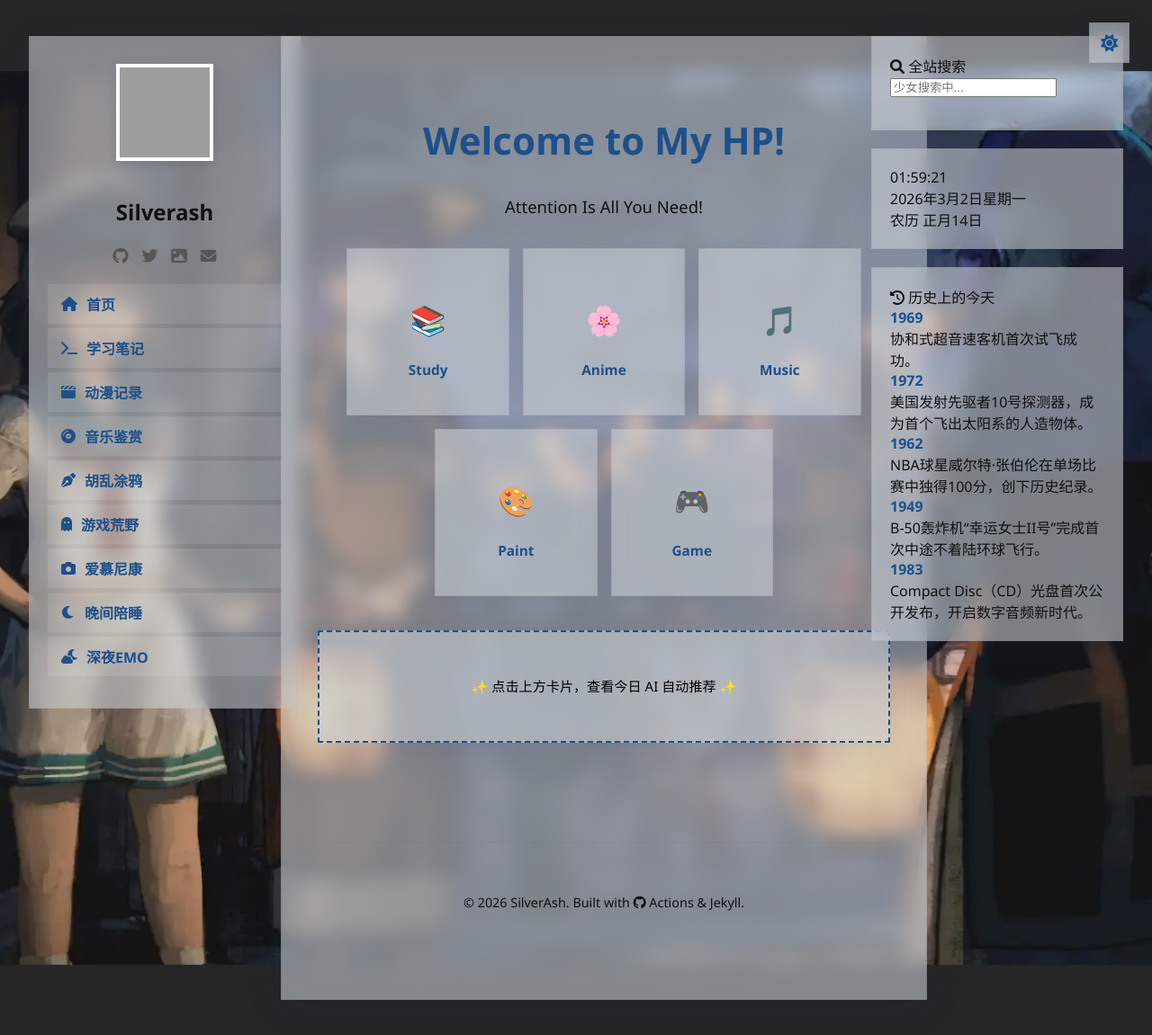
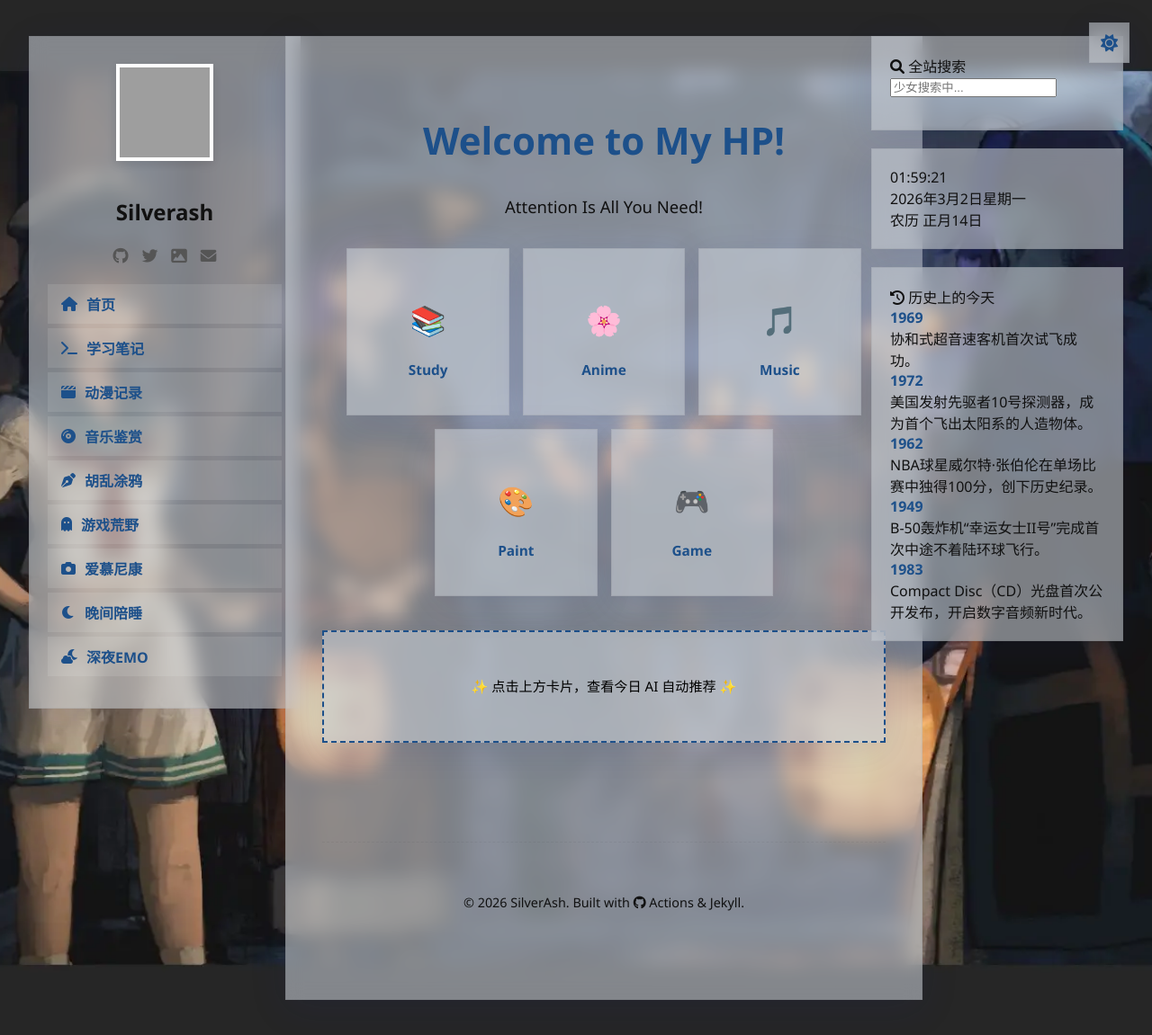
Before and after one commit to SiIverAsh/siiverash.github.io, a Jekyll site: the page built from index.md, in a window 1280 px wide and 1152 px high. Shown: the whole window at 90% size. Built offline with Jekyll 4.4.1, drawn with Linux system fonts in a browser that asks for light colours; comment, search, counter and statistics services are not loaded; grey boxes are pictures that could not be loaded.

Commit message:
UI: Fix card compatibility issues for different screen sizes.

```diff
--- a/assets/css/main.css
+++ b/assets/css/main.css
@@ -93,19 +93,57 @@ html {
     transition: max-width 0.3s ease, gap 0.3s ease;
 }
 
-/* 针对大屏幕 (2K, 4K) 的自动扩展 */
+/* ==========================================================================
+   15. 多分辨率适配 (1080p to 4K)
+   ========================================================================== */
+
+/* 默认适配 (针对 1080p 及以下屏幕，如 1920x1080) */
+.wrapper {
+    max-width: 1400px;
+    grid-template-columns: 260px minmax(0, 1fr) 280px;
+    gap: 25px;
+    padding: 40px 20px;
+}
+.sidebar { width: 260px; }
+.extra-sidebar { width: 280px; }
+.content-card { max-width: 850px; }
+
+/* 针对大屏幕 (如 2K 分辨率 2560px) */
 @media (min-width: 1600px) {
     .wrapper {
-        max-width: 1800px;
+        max-width: 1600px;
+        grid-template-columns: 280px minmax(0, 1fr) 300px;
         gap: 35px;
     }
+    .sidebar { width: 280px; }
+    .extra-sidebar { width: 300px; }
+    .content-card { max-width: 900px; }
 }
 
-@media (min-width: 2200px) {
+/* 针对 4K 分辨率 (3840px 及以上) */
+@media (min-width: 2500px) {
     .wrapper {
-        max-width: 2200px;
-        gap: 50px;
+        max-width: 1800px; /* 限制最大宽度，防止内容拉得太宽 */
+        grid-template-columns: 300px minmax(0, 1fr) 320px; /* 适度增加侧边栏，但不夸张 */
+        gap: 50px; /* 增大间距，增加呼吸感，防止视觉重叠 */
+        padding: 80px 40px;
     }
+
+    .content-card {
+        max-width: 950px; /* 相比之前的 1100px 进行了缩小，提高阅读舒适度 */
+        padding: 50px;
+        font-size: 1.15em; /* 适度增大字号，匹配 4K 视觉 */
+    }
+
+    .sidebar { width: 300px; }
+    .extra-sidebar { width: 320px; }
+
+    .avatar {
+        width: 130px;
+        height: 130px;
+    }
+
+    #clock-time { font-size: 2.8em; }
 }
 
 .main-content {
@@ -125,7 +163,6 @@ html {
     padding: 30px 20px;
     text-align: center;
     animation-name: slideInLeft;
-    width: 260px;
 }
 
 .extra-sidebar {
@@ -134,14 +171,6 @@ html {
     gap: 20px;
     animation-name: slideInRight;
     align-self: start;
-    width: 280px;
-}
-
-/* 大屏幕下侧边栏同步加宽 */
-@media (min-width: 1800px) {
-    .wrapper { grid-template-columns: 300px minmax(0, 1fr) 320px; }
-    .sidebar { width: 300px; }
-    .extra-sidebar { width: 320px; }
 }
 
 /* 7. 博客内容优化 */
@@ -156,21 +185,6 @@ html {
     font-size: 1.05em;
     line-height: 1.75;
     transition: max-width 0.3s ease;
-}
-
-@media (min-width: 1600px) {
-    .content-card {
-        max-width: 1000px;
-        font-size: 1.15em;
-    }
-}
-
-@media (min-width: 2200px) {
-    .content-card {
-        max-width: 1200px;
-        font-size: 1.25em;
-        padding: 60px;
-    }
 }
 
 /* 深色模式内容适配 */
@@ -436,32 +450,3 @@ footer {
     font-weight: bold;
     color: var(--primary-color);
 }
-
-/* ==========================================================================
-   15. 大屏幕适配 (4K / Large Screens)
-   ========================================================================== */
-
-@media (min-width: 1800px) {
-    .wrapper {
-        max-width: 1800px; /* 整体宽度从 1400px 增加到 1800px */
-        grid-template-columns: 320px minmax(0, 1fr) 350px; /* 侧边栏按比例加宽 */
-        gap: 40px; /* 增加间距 */
-        padding: 60px 40px;
-    }
-
-    .content-card {
-        max-width: 1100px; /* 内容区从 850px 增加到 1100px */
-        padding: 60px; /* 增加内边距 */
-        font-size: 1.2em; /* 适当增加字号 */
-    }
-
-    .sidebar { width: 320px; }
-    .extra-sidebar { width: 350px; }
-
-    .avatar {
-        width: 140px; /* 头像调大 */
-        height: 140px;
-    }
-
-    #clock-time { font-size: 3em; } /* 时钟调大 */
-}
```
